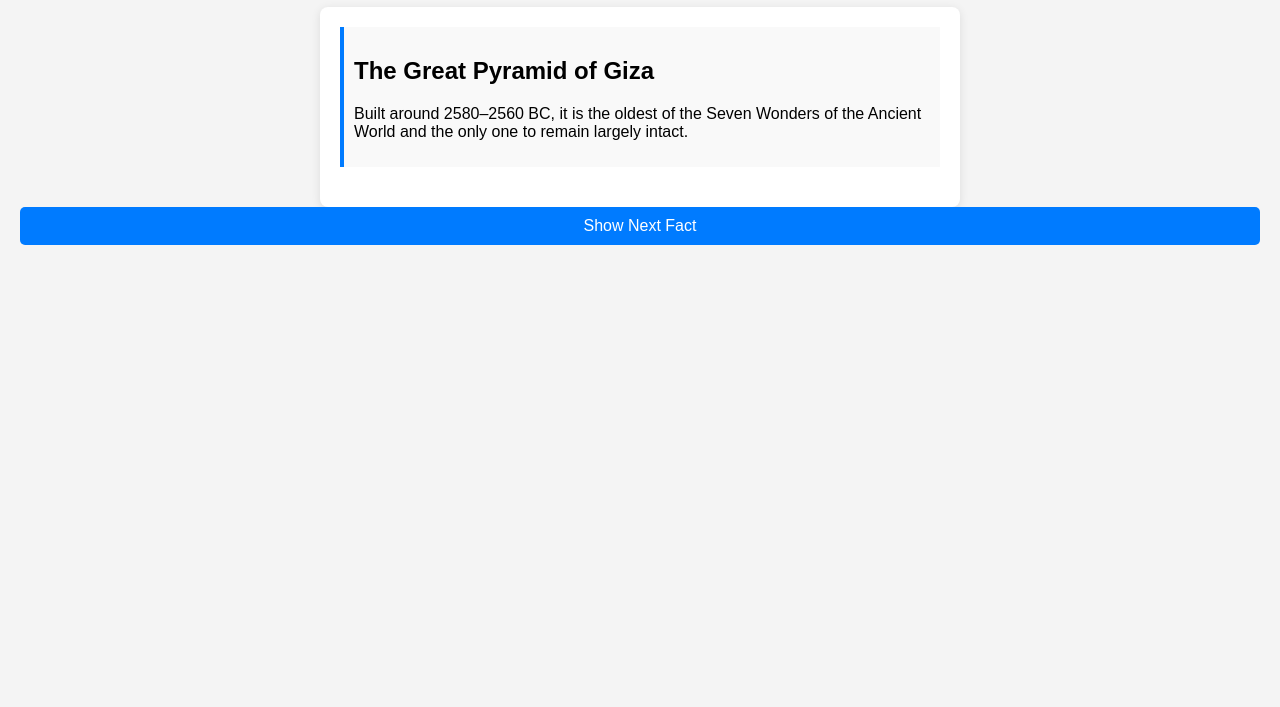
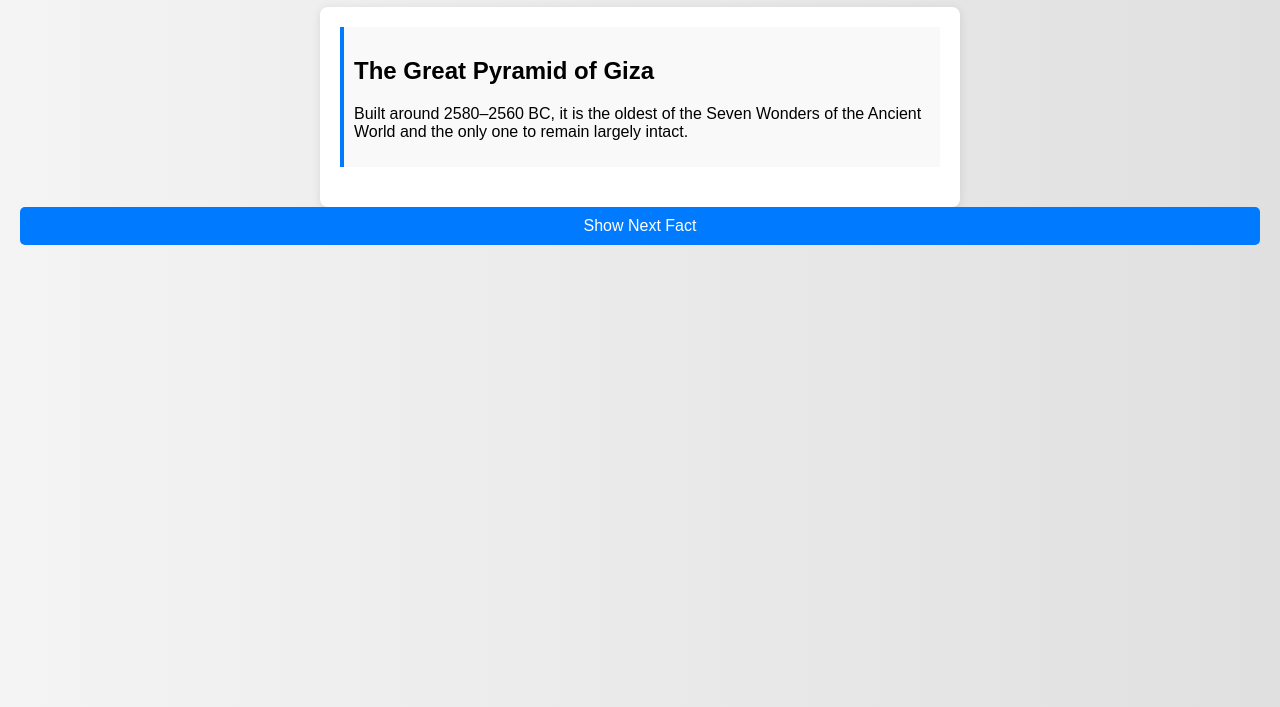
Before and after one commit to Dhruv0045/travel_fact, a plain HTML site: page index.html in a window 1280 px wide. Shown: the part 93-800 px from the top of the page. Drawn offline with Linux system fonts and the light colour scheme.

Commit message:
Update index.html

```diff
--- a/index.html
+++ b/index.html
@@ -7,7 +7,7 @@
     <style>
         body {
             font-family: Arial, sans-serif;
-            background-color: #f4f4f4;
+            background: linear-gradient(to right, #f4f4f4, #e0e0e0);
             margin: 0;
             padding: 20px;
         }
```
